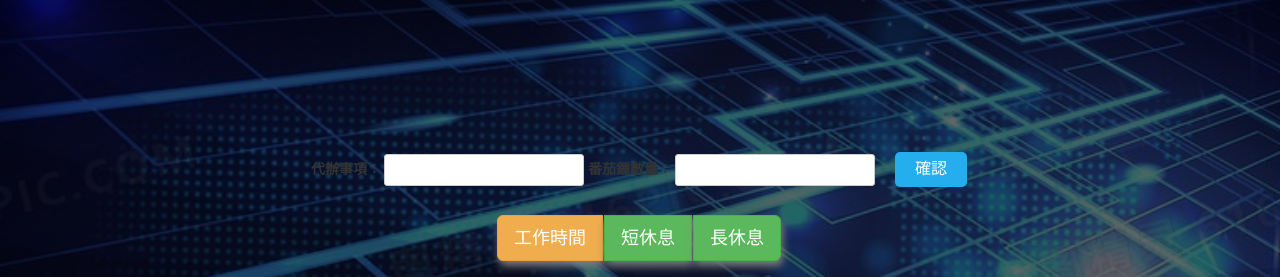
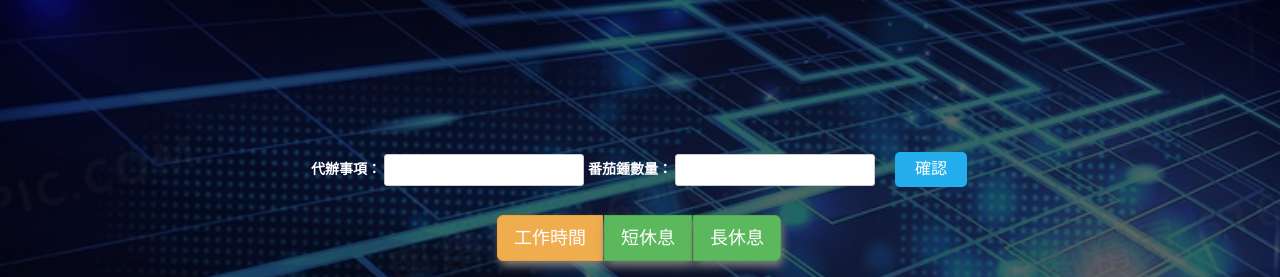
Before and after one commit to ShaoHDO/SchProject, a plain HTML site: page Schedule/PomodoroClock-master/index.html in a window 1280 px wide. Shown: the part 64-341 px from the top of the page. Drawn offline with Linux system fonts and the light colour scheme; files whose address does not match are found by name.

Commit message:
up color

```diff
--- a/Schedule/PomodoroClock-master/index.html
+++ b/Schedule/PomodoroClock-master/index.html
@@ -40,11 +40,11 @@ input[type="text"] {
     width: 200px;
   }
 
-  #input1 {
+  label[for="input1"] {
   color: white;
 }
 
-#input2 {
+label[for="input2"] {
   color: white;
 }
 
```
